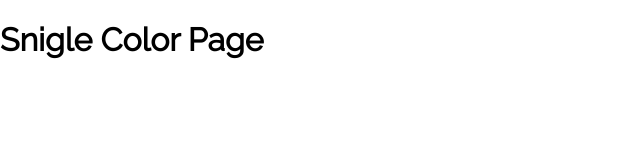
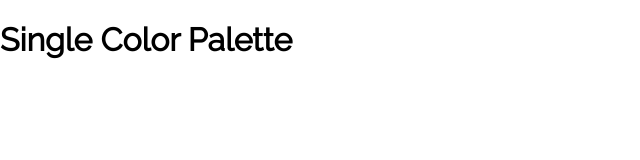
Before and after one commit to jamesv28/Color-Palette, a React (Create React App) app: page /palette/flat-ui-colors-american/amber in a window 1280 px wide. Shown: the top 160 px of the page, without its empty margins (0-640 px from the left). Built offline with nearby package versions, Linux system fonts and the light colour scheme.

Commit message:
added single color component

```diff
--- a/src/App.js
+++ b/src/App.js
@@ -5,6 +5,7 @@
 import seedColors from './seedColors';
 import {generatePalette} from './helpers/colorHelpers';
 import PaletteList from './PaletteList';
+import SingleColorPalette from './SingleColorPalette';
 
 class App extends Component {
 
@@ -24,7 +25,7 @@
         />
         <Route
           exact path="/palette/:paletteId/:colorId"
-          render={() => <h1>Snigle Color Page</h1>}
+          render={() => <SingleColorPalette/>}
         />
         <Route
           exact path='/palette/:id'
--- a/src/ColorBox.js
+++ b/src/ColorBox.js
@@ -21,7 +21,7 @@
     }
 
     render() {
-        const {name, background} = this.props;
+        const {name, background, paletteId, colorId} = this.props;
         const {copied} = this.state;
 
         return (
@@ -35,7 +35,7 @@
                     <div className="copy-container">
                         <div className="body-content">
                             <span>{name}</span>
-                            <Link to="/" onClick={e => e.stopPropagation()}>
+                            <Link to={`/palette/${paletteId}/${colorId}`} onClick={e => e.stopPropagation()}>
                                 <button className="see-more ">More</button>
                             </Link>
                         </div>
--- a/src/Palette.js
+++ b/src/Palette.js
@@ -27,10 +27,16 @@
     }
 
     render() {
-        const {colors, paletteName, emoji} = this.props.palette;
+        const {colors, paletteName, emoji, id} = this.props.palette;
         const {level, format} = this.state;
         const colorBoxes = colors[level].map(color => (
-            <ColorBox background={color[format]} name={color.name} key={color.id} />
+            <ColorBox
+                background={color[format]}
+                name={color.name}
+                key={color.id}
+                colorId={color.id}
+                paletteId={id}
+            />
         ))
         return (
             <div className="palette">
--- /dev/null
+++ b/src/SingleColorPalette.js
@@ -0,0 +1,13 @@
+import React, { Component } from 'react';
+
+class SingleColorPalette extends Component {
+    render() {
+        return (
+            <h1>
+                Single Color Palette
+            </h1>
+        )
+    }
+}
+
+export default SingleColorPalette;
```
